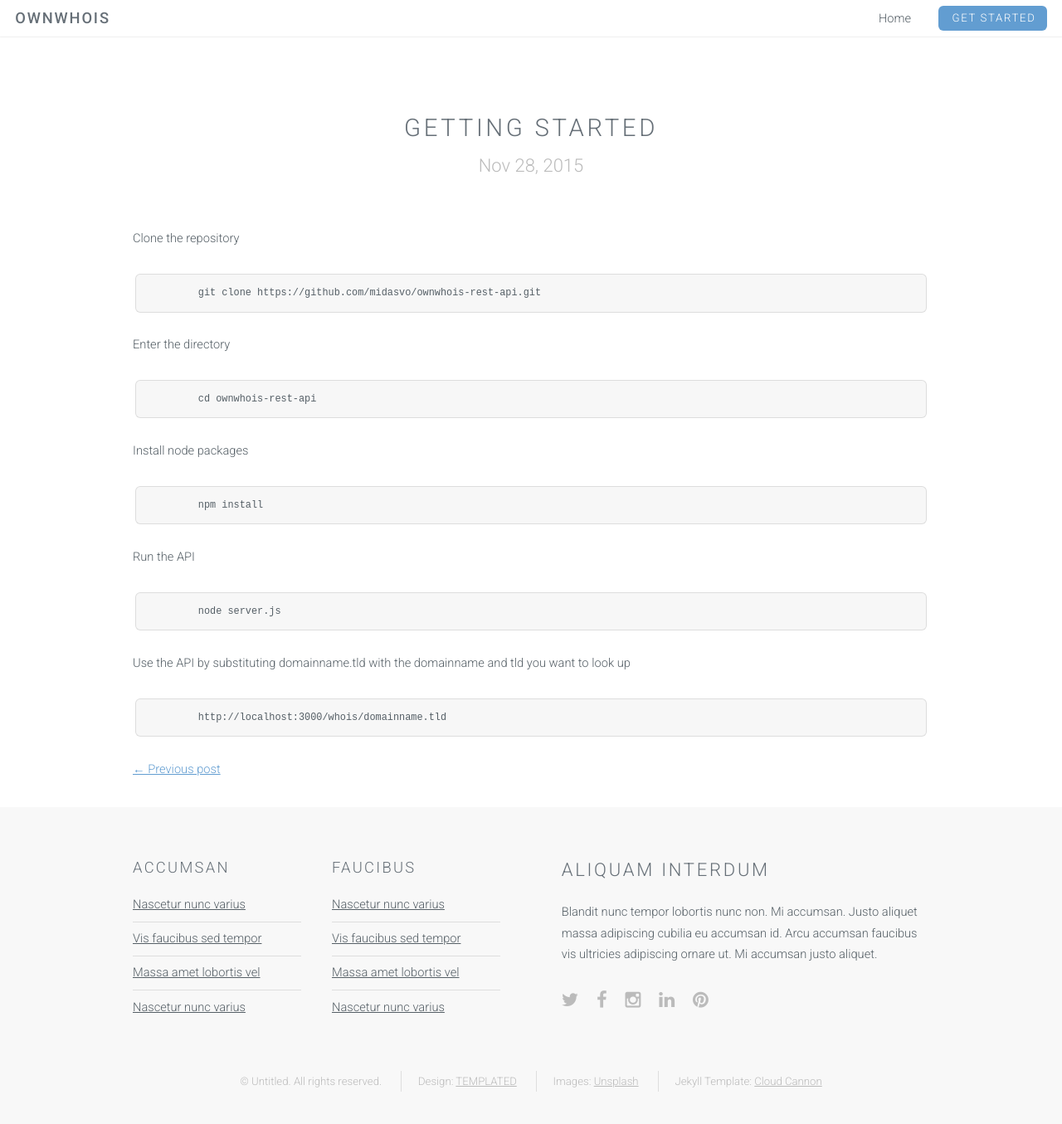
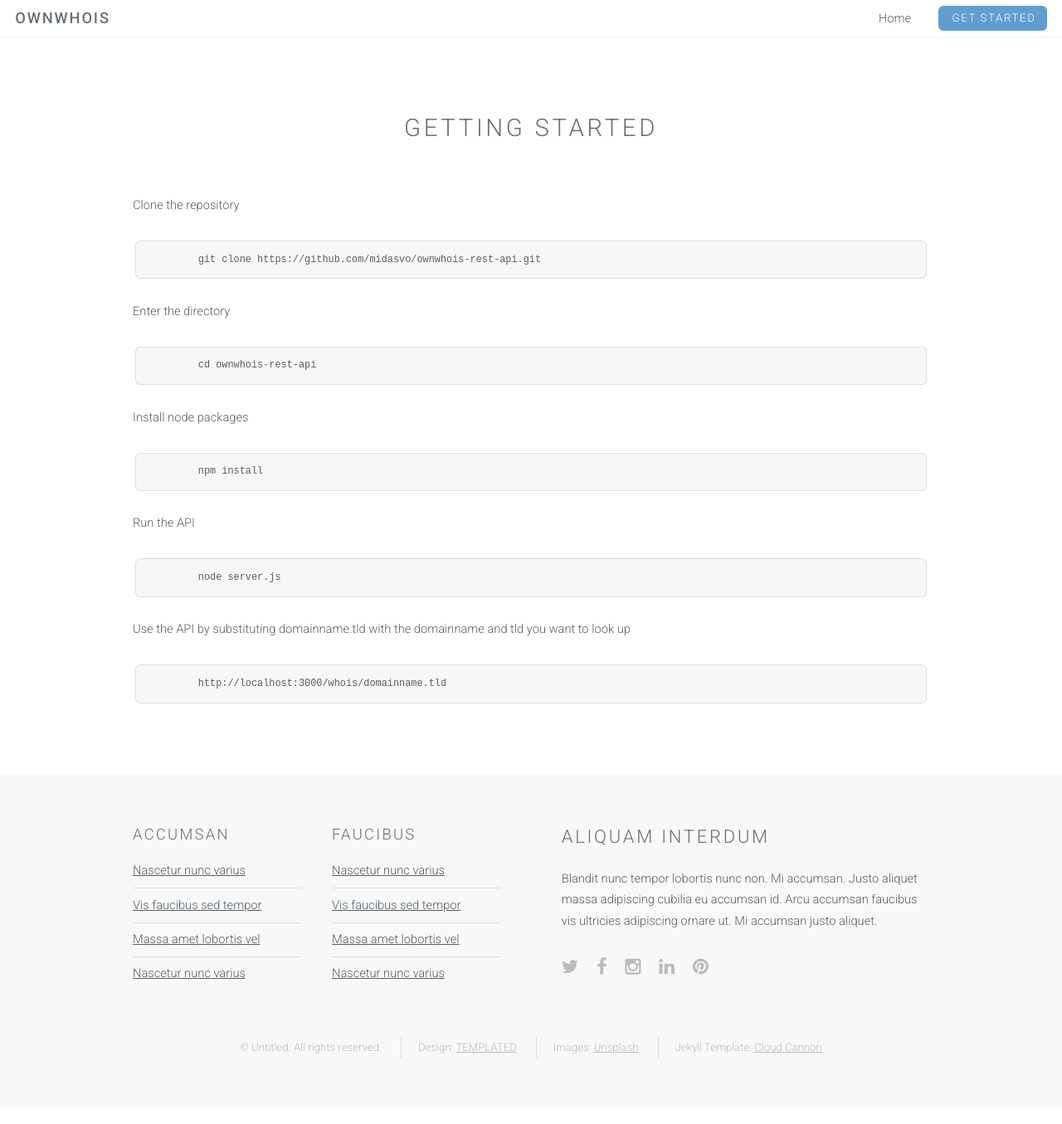
Before and after one commit to midasvo/ownWhois, a Jekyll site: the page built from _posts/2015-11-28-getting-started.markdown, in a window 1280 px wide and 1375 px high. Shown: the top 1355 px of the window at 83% size. Built offline with Jekyll 4.4.1, drawn with Linux system fonts in a browser that asks for light colours.

Commit message:
General changes

````diff
--- a/_layouts/landing-page.html
+++ b/_layouts/landing-page.html
@@ -13,7 +13,7 @@
                 <h2>This is ownWHOIS</h2>
                 <p>The self-hosted WHOIS solution</p>
                 <ul class="actions">
-                    <li><a href="#content" class="button big special">Get Started</a></li>
+                    <li><a href="{{site.baseurl}}/getting-started" class="button big special">Get Started</a></li>
                     <li><a href="#elements" class="button big alt">Learn More</a></li>
                 </ul>
             </div>
--- a/_layouts/post.html
+++ b/_layouts/post.html
@@ -5,19 +5,12 @@ layout: default
     <article class="container">
         <header class="major">
             <h2 class="post-title">{{ page.title }}</h2>
-                <p class="post-meta">{{ page.date | date: "%b %-d, %Y" }}{% if page.author %} • {{ page.author }}{% endif %}{% if page.meta %} • {{ page.meta }}{% endif %}</p>
         </header>
 
         <section class="post-content">
             {{ content }}
         </section>
 
-        <footer>
-            {% if page.previous %}
-            <a href="{{ page.previous.url }}" class="float-left">&larr; Previous post</a> {% endif %}
-            {% if page.next %}
-            <a href="{{ page.next.url }}" class="float-right">Next post &rarr;</a> {% endif %}
-        </footer>
 
     </article>
 
--- a/_posts/2015-11-28-getting-started.markdown
+++ b/_posts/2015-11-28-getting-started.markdown
@@ -6,27 +6,32 @@ categories: tutorial
 ---
 
 Clone the repository
+
 ```
 	git clone https://github.com/midasvo/ownwhois-rest-api.git
 ```
 
 
 Enter the directory
+
 ```
 	cd ownwhois-rest-api
 ```
 
 Install node packages
+
 ```
 	npm install
 ```
 
 Run the API
+
 ```
 	node server.js
 ```
 
 Use the API by substituting domainname.tld with the domainname and tld you want to look up
+
 ```
 	http://localhost:3000/whois/domainname.tld
 ```
````
